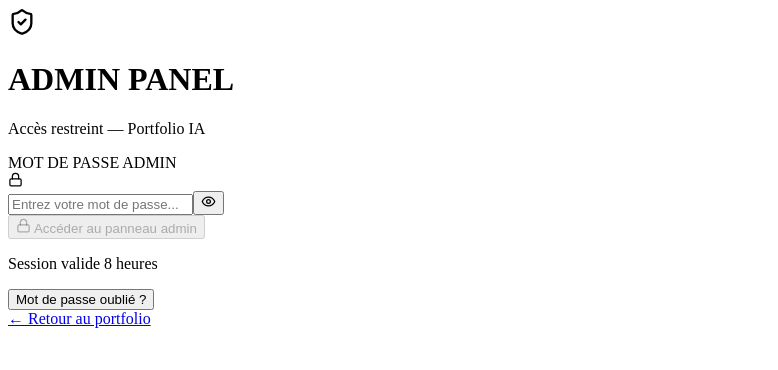
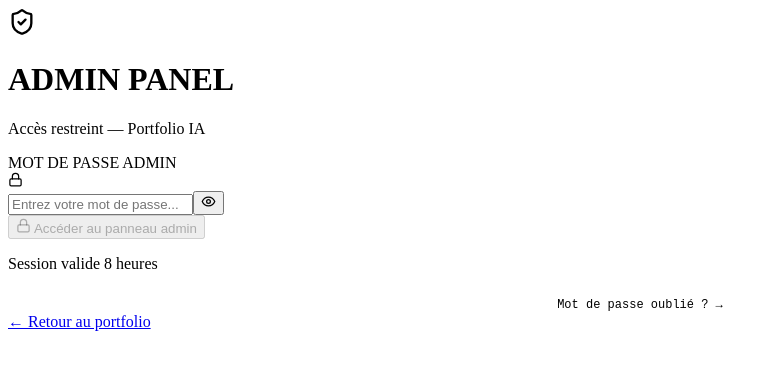
Before and after one commit to adem-sassi/portfolio-ia-, a React (Vite) app in the folder frontend/: page /admin in a window 1280 px wide. Shown: the top 370 px of the page, without its empty margins (0-778 px from the left). Built offline with nearby package versions, Linux system fonts and the light colour scheme; the HTML template or start-up script is replaced by a standard one.

Commit message:
fix: forgot password button style

```diff
--- a/frontend/src/components/admin/AdminLogin.jsx
+++ b/frontend/src/components/admin/AdminLogin.jsx
@@ -86,8 +86,8 @@ export default function AdminLogin({ onLogin }) {
             const data = await res.json();
             if (data.success) alert("Email envoyé à sassiadem7@gmail.com !");
             else alert("Erreur: " + data.error);
-          }} className="w-full text-center text-dim-star hover:text-neural-blue text-xs font-mono mt-2 transition-colors">
-            Mot de passe oublié ?
+          }} style={{ cursor: "pointer", background: "none", border: "none", color: "var(--dim-star)", fontFamily: "monospace", fontSize: "12px", marginTop: "8px", width: "100%", textAlign: "center" }}>
+            Mot de passe oublié ? →
           </button>
         </div>
         <div className="text-center mt-6">
```
